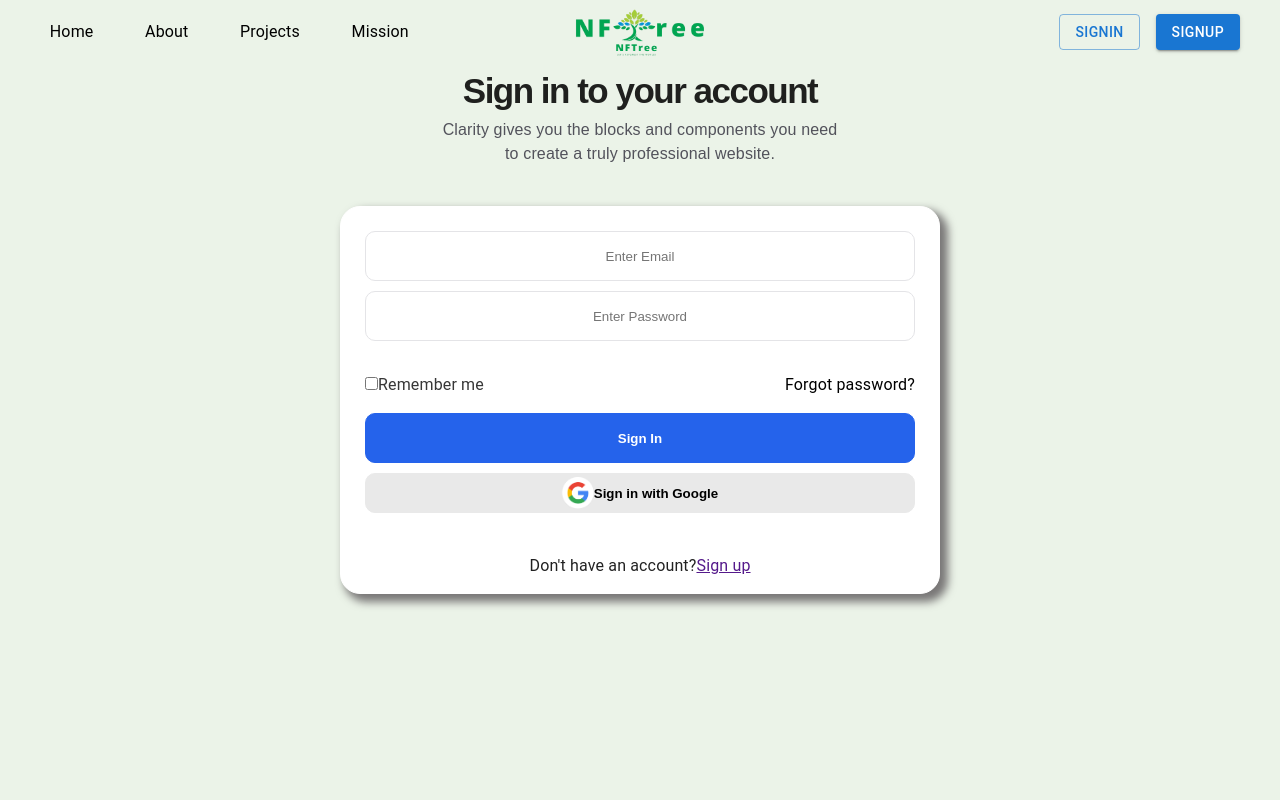
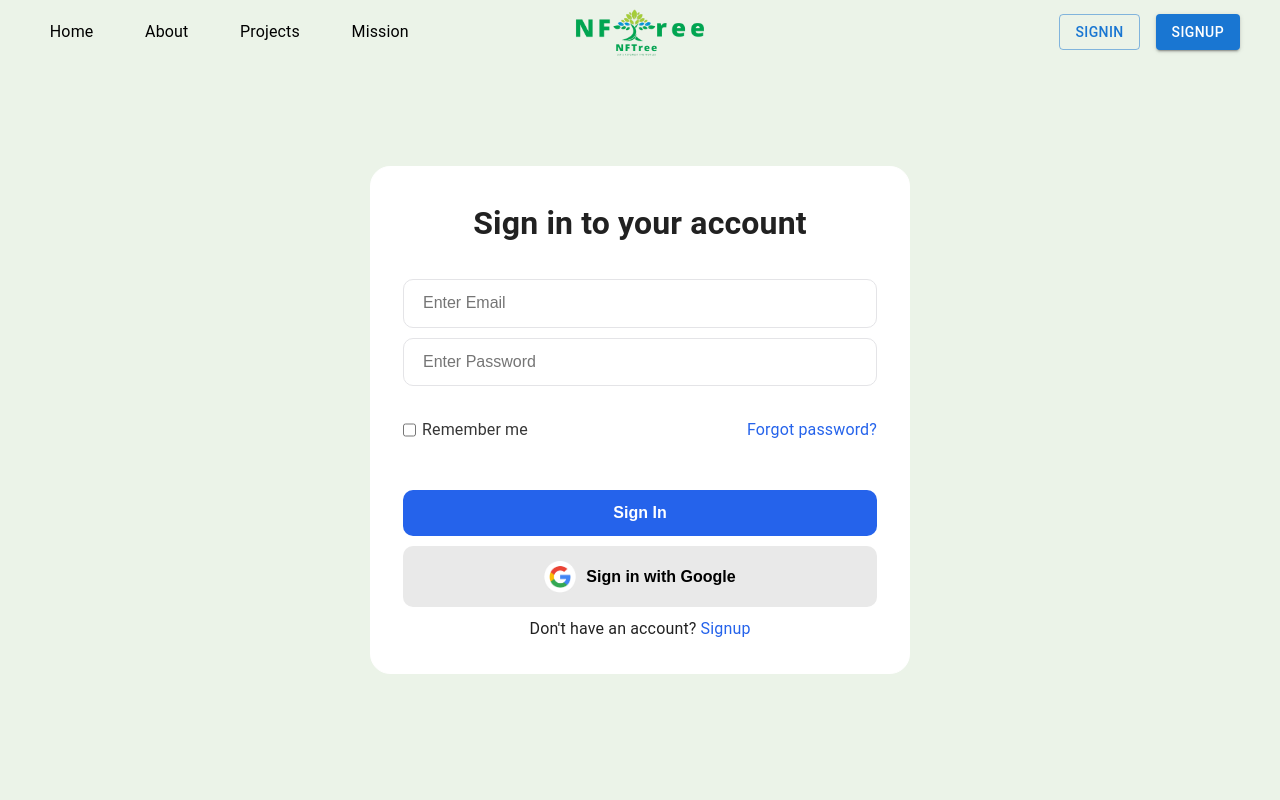
Before and after one commit to ankitbajpai65/NFTree, a React (Vite) app: page /signin in a window 1280 px wide. Shown: the top 800 px of the page. Built offline with nearby package versions, Linux system fonts and the light colour scheme.

Commit message:
Auth UI fix

```diff
--- a/src/App.css
+++ b/src/App.css
@@ -2,6 +2,7 @@ html {
   scroll-behavior: smooth;
   overflow-x: hidden;
 }
+
 body {
   background: #ebf3e8;
 }
@@ -10,6 +11,7 @@ body {
   --green-10: #ebf3e8;
   --green-20: #d2e3c8;
   --green-30: #86a789;
+  --primary:#2563EB;
 }
 
 * {
@@ -17,3 +19,20 @@ body {
   padding: 0;
   box-sizing: border-box;
 }
+
+a{
+  color:var(--primary);
+  text-decoration: none;
+}
+
+input {
+  font-size: 1rem;
+  outline: none;
+}
+
+button {
+  font-size: 1rem;
+  border: none;
+  outline: none;
+  cursor: pointer;
+}
--- a/src/Components/Auth/Auth.css
+++ b/src/Components/Auth/Auth.css
@@ -1,8 +1,10 @@
 .login-container {
-  margin-top: 50px;
   text-align: center;
-  height: 100vh;
+  height: 105vh;
   background: #ebf3e8;
+  display: flex;
+  align-items: center;
+  justify-content: center;
 }
 
 body {
@@ -10,32 +12,17 @@ body {
 }
 
 .login-box {
-  position: absolute;
-  top: 50%;
-  left: 50%;
-  transform: translate(-50%, -50%);
   border: 1px solid white;
-  width: 90vw;
-  max-width: 600px;
+  width: 62vw;
+  max-width: 540px;
   min-width: 300px;
-  min-height: 350px;
   border-radius: 20px;
   background: white;
-  padding: 3vh 3vh 10vh;
-  box-shadow: 6px 6px 8px 2px rgb(121 119 119);
+  padding: 2rem;
 }
 
-.head-part h1 {
-  padding-top: 15px;
-  font-family: Arial, Helvetica, sans-serif;
-  letter-spacing: -1.5px;
-  font-size: 35px;
-}
-
-.head-part p {
-  font-family: Arial, Helvetica, sans-serif;
-  color: #52525b;
-  margin: 0px;
+.formHead {
+  margin-bottom: 2rem;
 }
 
 .login-input {
@@ -49,9 +36,8 @@ body {
 .login-input input {
   border: 1px solid #e4e4e7;
   width: 100%;
-  padding: 3% 2%;
+  padding: 3% 4%;
   border-radius: 10px;
-  text-align: center;
   min-height: 40px;
 }
 
@@ -63,9 +49,9 @@ body {
   align-items: center;
 }
 
-.login-checkbox a {
-  color: black;
-  text-decoration: none;
+.checkBoxDiv {
+  display: flex;
+  gap: 6px;
 }
 
 .login-button {
@@ -78,39 +64,29 @@ body {
   padding: 3% 2%;
   border-radius: 10px;
   font-weight: 600;
-  min-height: 40px;
 }
 
 .submit-button {
-  background: #2563eb;
-  border: 1px solid #2563eb;
+  background: var(--primary);
   color: white;
 }
 
-.google-login {
+.googleLoginBtn {
   background: #e9e9e9;
-
-  border: 1px solid #e9e9e9;
+  display: flex;
+  align-items: center;
+  justify-content: center;
+  gap: 10px;
 }
 
-.google-login div {
-  position: absolute;
-  display: flex;
-  align-items: center;
-  width: max-content;
-  left: 50%;
-  transform: translate(-50%, 0%);
-}
-
-.google-login img {
+.googleLoginBtn img {
   height: 2rem;
 }
 
+
 .switch-option {
-  position: absolute;
-  bottom: 15px;
-  left: 50%;
-  transform: translate(-50%, 0px);
+  display: block;
+  margin: auto;
   width: max-content;
 }
 
--- a/src/Components/Auth/Signin.jsx
+++ b/src/Components/Auth/Signin.jsx
@@ -1,4 +1,5 @@
 import { useState } from "react";
+import { Link } from "react-router-dom";
 import googlelogin from "./img/google-login.png";
 import "./Auth.css";
 
@@ -21,12 +22,8 @@ const Signin = () => {
   return (
     <>
       <div className="login-container">
-        <div className="head-part">
-          <h1>Sign in to your account</h1>
-          <p>Clarity gives you the blocks and components you need</p>
-          <p>to create a truly professional website.</p>
-        </div>
         <div className="login-box">
+          <h1 className="formHead">Sign in to your account</h1>
           <div className="login-input">
             <input
               type="email"
@@ -45,7 +42,7 @@ const Signin = () => {
             />
           </div>
           <div className="login-checkbox">
-            <div>
+            <div className="checkBoxDiv">
               <input type="checkbox" name="remember-me" id="" />
               <span>Remember me</span>
             </div>
@@ -55,19 +52,14 @@ const Signin = () => {
             <button className="submit-button" onClick={handleSubmit}>
               Sign In
             </button>
-            <button className="google-login" onClick={handleSubmit}>
-              <div>
-                <div>
-                  <img src={googlelogin} alt="Google Login" />
-                  Sign in with Google
-                </div>
-              </div>
+            <button className="googleLoginBtn" onClick={handleSubmit}>
+              <img src={googlelogin} alt="Google Login" />
+              <span>Sign in with Google</span>
             </button>
-          </div>
-          <div className="switch-option">
-            <p>
-              Don't have an account?<a href="">Sign up</a>{" "}
-            </p>
+            <div>
+              <span>Don't have an account? </span>
+              <Link to='/signup'>Signup</Link>
+            </div>
           </div>
         </div>
       </div>
--- a/src/Components/Auth/Signup.jsx
+++ b/src/Components/Auth/Signup.jsx
@@ -1,4 +1,5 @@
 import { useState } from "react";
+import { Link } from "react-router-dom";
 import googlelogin from "./img/google-login.png";
 import "./Auth.css";
 
@@ -22,12 +23,8 @@ const Signup = () => {
   return (
     <>
       <div className="login-container">
-        <div className="head-part">
-          <h1>Create Free Account</h1>
-          <p>Clarity gives you the blocks and components you need</p>
-          <p>to create a truly professional website.</p>
-        </div>
         <div className="login-box">
+          <h1 className="formHead">Create Free Account</h1>
           <div className="login-input">
             <input
               type="text"
@@ -53,28 +50,23 @@ const Signup = () => {
             />
           </div>
           <div className="login-checkbox">
-            <div>
+            <div className="checkBoxDiv">
               <input type="checkbox" name="terms-and-condition" id="" />
-              <span>I agree with the Terms & Conditions of Clarity</span>
+              <span>I agree with the Terms & Conditions of NFTree</span>
             </div>
           </div>
           <div className="login-button">
             <button className="submit-button" onClick={handleSubmit}>
               Sign In
             </button>
-            <button className="google-login" onClick={handleSubmit}>
-              <div>
-                <div>
+            <button className="googleLoginBtn" onClick={handleSubmit}>
                   <img src={googlelogin} alt="Google Login" />
                   Sign in with Google
-                </div>
-              </div>
             </button>
-          </div>
-          <div className="switch-option">
-            <p>
-              Already have an account?<a href="">Sign In</a>{" "}
-            </p>
+            <div>
+              <span>Already have an account? </span>
+              <Link to='/signin'>Signin</Link>
+            </div>
           </div>
         </div>
       </div>
--- a/src/Components/Footer/Footer.css
+++ b/src/Components/Footer/Footer.css
@@ -1,7 +1,6 @@
 .footerDiv {
   padding: 1rem !important;
   background: var(--green-30);
-  /* background: #D5D7D4; */
 }
 
 #footerImg:hover {
@@ -10,14 +9,13 @@
   transition: ease 0.4s all;
 }
 
-#footerImg{
-    height:4rem;
-    margin-top: 0.5rem;
+#footerImg {
+  height: 4rem;
+  margin-top: 0.5rem;
 }
 
 .footerIcons {
   border-radius: 50%;
-  color: var(--primary);
   margin: 0 0 0 2.5rem;
   transform: scale(1.4);
   cursor: pointer;
@@ -28,19 +26,20 @@
   .footerDiv {
     padding: 0 !important;
   }
-=======
-.footerText{
-    color:white;
+
+  .footerText {
+    color: white;
     font-size: 14px;
     text-align: center;
     padding-bottom: 1rem;
     background: var(--green-30);
+  }
 }
 
 @media only screen and (max-width : 600px) {
-    .footerDiv {
-        padding: 0 !important;
-    }
+  .footerDiv {
+    padding: 0 !important;
+  }
 
 
   #footerLogo {
--- a/src/Components/Projects/CreateProject.css
+++ b/src/Components/Projects/CreateProject.css
@@ -1,3 +1,8 @@
+.submit-button{
+  width:100%;
+  margin-top:2rem;
+}
+
 @media only screen and (max-width: 1300px) {
   .login-box {
     margin-top: 0px;
--- a/src/Components/Projects/CreateProject.jsx
+++ b/src/Components/Projects/CreateProject.jsx
@@ -4,10 +4,8 @@ const CreateProject = () => {
   return (
     <>
       <div className="login-container">
-        <div className="head-part">
-          <h1>Create Project</h1>
-        </div>
-        <div className="login-box">
+        <div className="login-box login-button">
+          <h1 className="formHead">Create Project</h1>
           <div className="login-input">
             <input type="text" name="name" placeholder="Project name" />
 
@@ -16,9 +14,6 @@ const CreateProject = () => {
               name="password"
               placeholder="Enter Password"
             />
-          </div>
-
-          <div className="login-button">
             <button className="submit-button" onClick="">
               Sign In
             </button>
```
